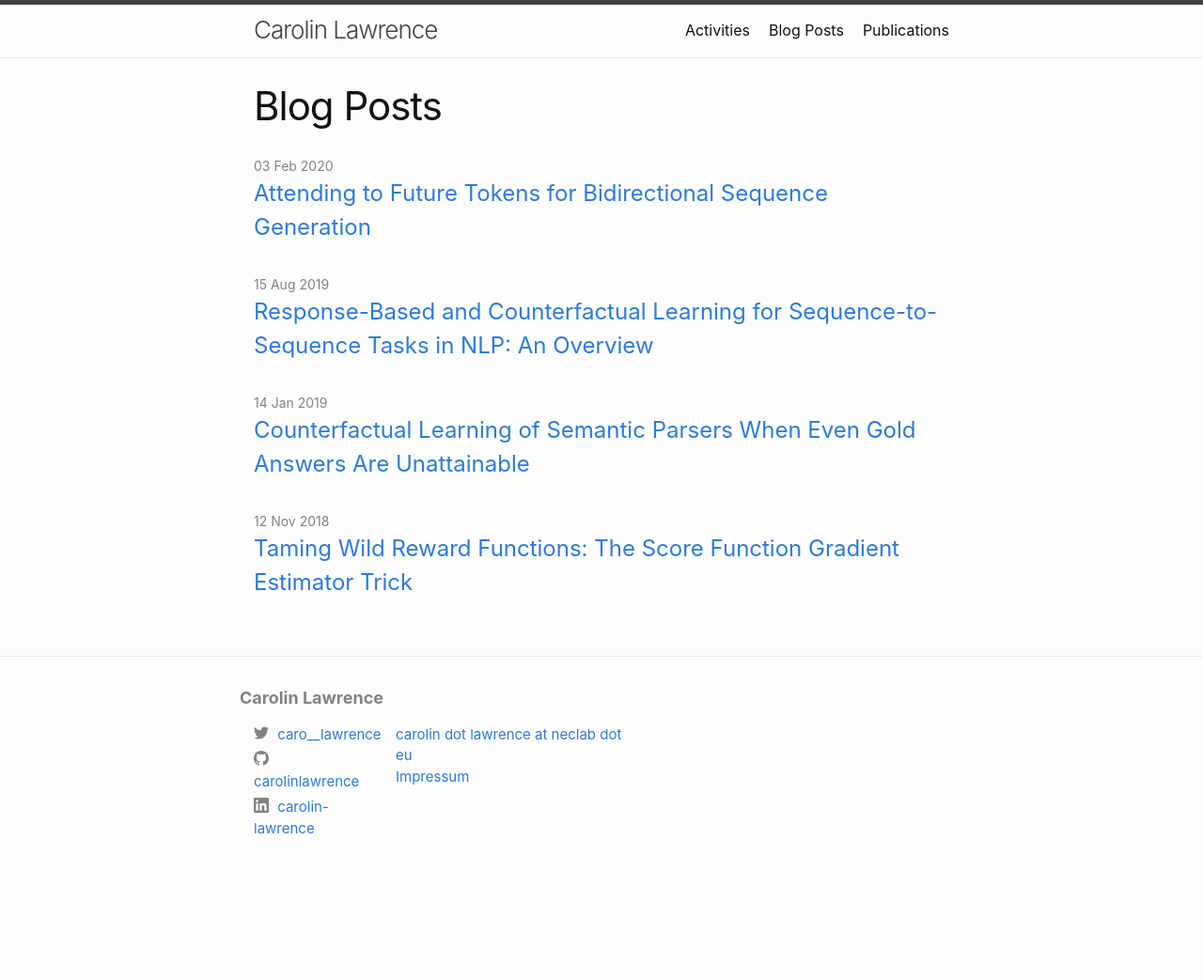
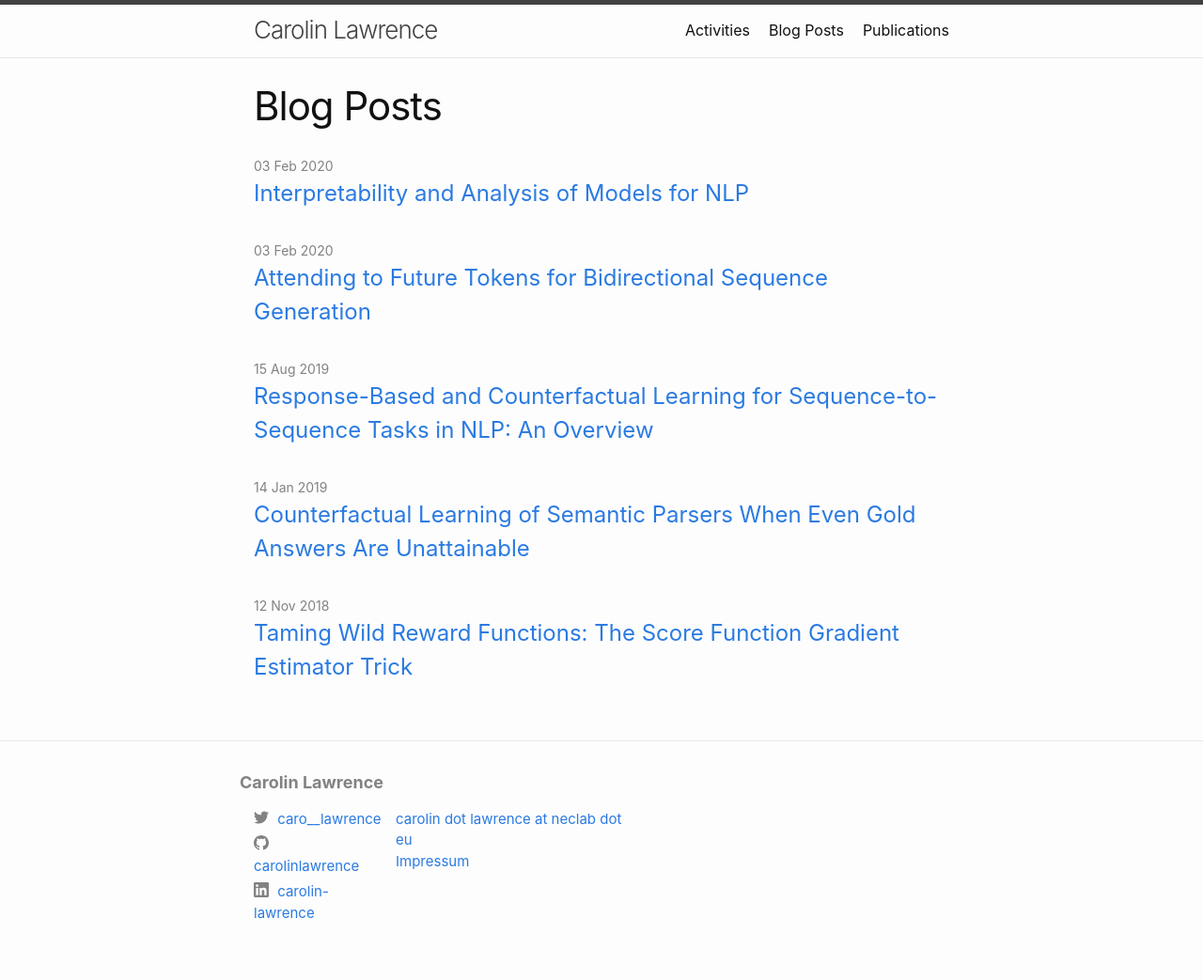
Before and after one commit to carolinlawrence/carolinlawrence.github.io, a Jekyll site: the page built from blog.markdown, in a window 1280 px wide. Shown: the whole page at 94% size. Built offline with Jekyll 4.4.1, drawn with Linux system fonts in a browser that asks for light colours; before the commit the page ends 953 px from its top, so only the background shows below that.

Commit message:
new blog post

```diff
--- a/_posts/2020-02-03-bison.markdown
+++ b/_posts/2020-02-03-bison.markdown
@@ -3,6 +3,4 @@ layout: post
 title: "Attending to Future Tokens for Bidirectional Sequence Generation"
 date: 2020-02-03
 ---
-<head>
-  <meta http-equiv='refresh' content='0; URL=https://www.neclab.eu/blog/attending-to-future-tokens-for-bidirectional-sequence-generation'>
-</head>
+redirect_to: https://www.neclab.eu/blog/attending-to-future-tokens-for-bidirectional-sequence-generation'
--- /dev/null
+++ b/_posts/2020-07-15-acl_ia.markdown
@@ -0,0 +1,6 @@
+---
+layout: post
+title: "Interpretability and Analysis of Models for NLP"
+date: 2020-02-03
+---
+redirect_to: https://medium.com/@lawrence.carolin/interpretability-and-analysis-of-models-for-nlp-e6b977ac1dc6?source=friends_link&sk=02f3219600aebb081169e58354ff4b39
```
